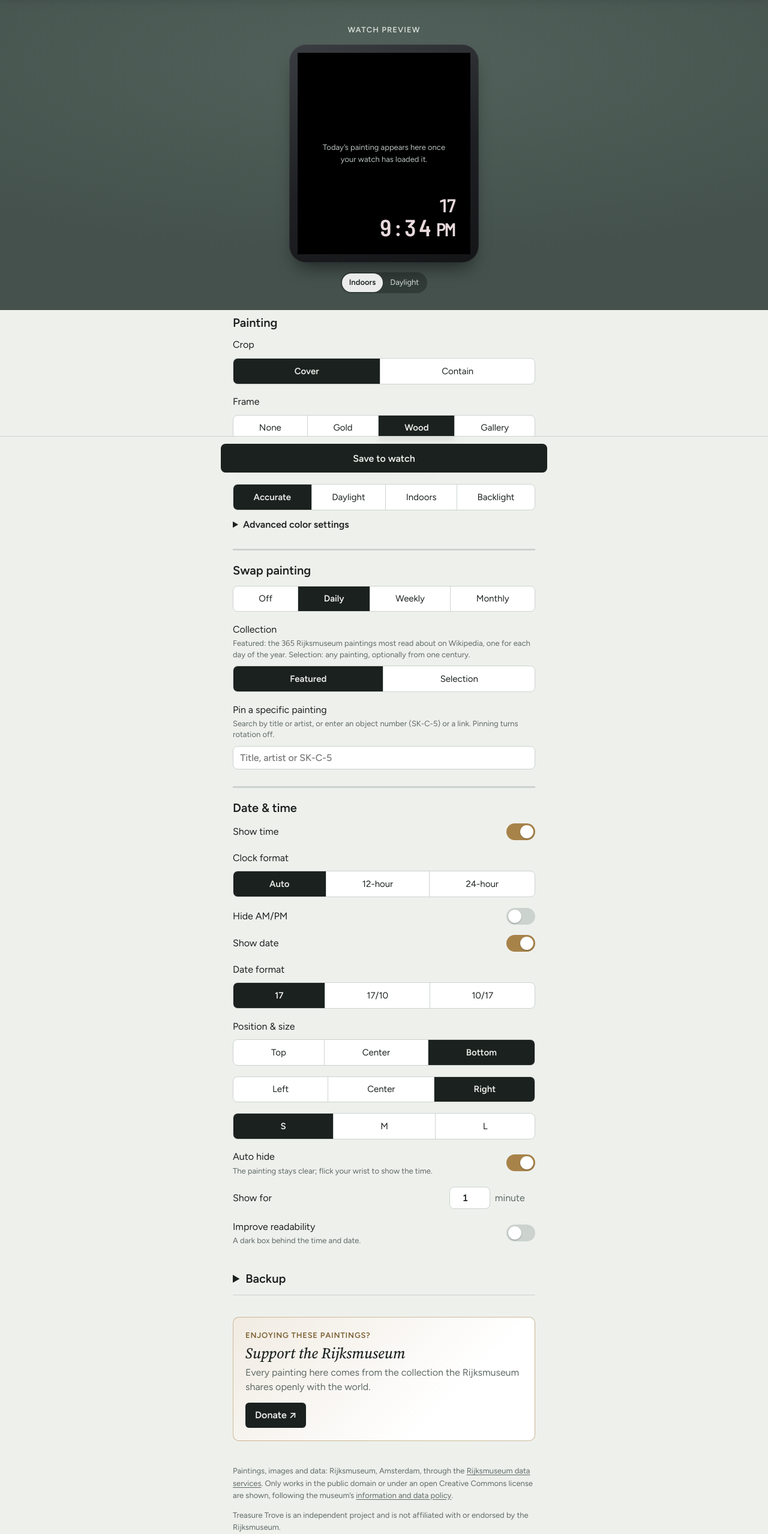
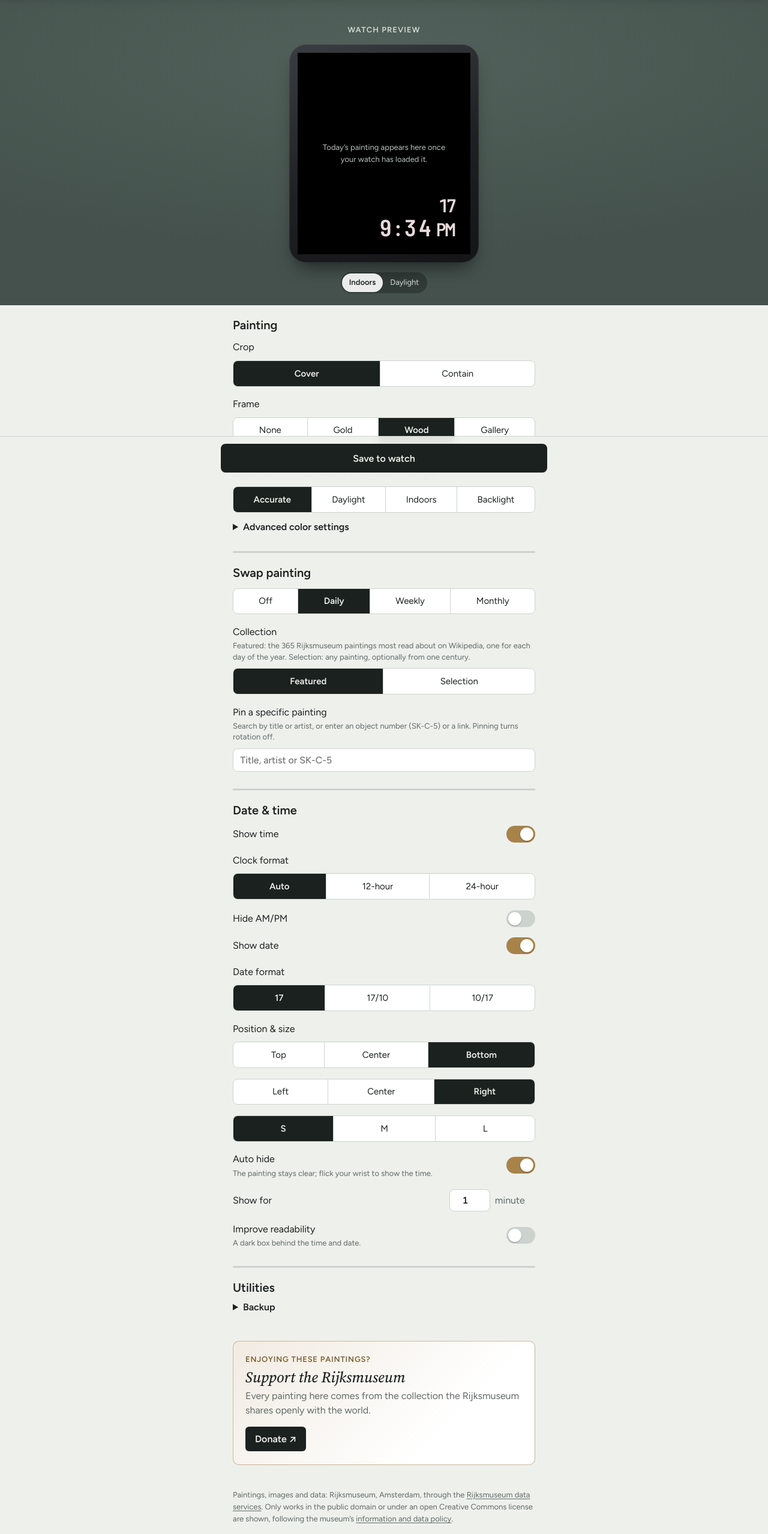
Before and after one commit to jesse-mm/nightwatch, a website: page site/index.html in a window 1280 px wide. Shown: the top 2558 px of the page at 60% size. Drawn offline with Linux system fonts and the light colour scheme.

Commit message:
feat(settings): add a Utilities group holding Backup; even spacing above the Painting group

```diff
--- a/site/index.html
+++ b/site/index.html
@@ -278,8 +278,9 @@
       </label>
     </section>
 
-    <section class="group" aria-label="Backup" data-i18n-attr="aria-label:backup.title">
-      <details class="advanced">
+    <section class="group block" aria-labelledby="g-utilities">
+      <h2 id="g-utilities" data-i18n="utilities.title">Utilities</h2>
+      <details class="advanced nested">
         <summary data-i18n="backup.title">Backup</summary>
         <div class="row stacked">
           <span class="row-text"><span data-i18n="backup.copyTitle">Copy a backup</span>
--- a/site/style.css
+++ b/site/style.css
@@ -61,7 +61,7 @@ a { color: inherit; text-underline-offset: 0.18em; }
 .wall {
   background:
     radial-gradient(120% 90% at 50% 20%, var(--wall-light), var(--wall) 70%);
-  padding: 2.5rem 1rem 1.75rem;
+  padding: 2.5rem 1rem 1.25rem;
   display: flex;
   flex-direction: column;
   align-items: center;
@@ -373,7 +373,7 @@ main {
 
 /* Frame + color tuning sit right under the preview so changes are visible
    without scrolling. */
-.group.look { padding-top: 0.5rem; }
+.group.look { padding-top: 1.25rem; }
 .group.look .row { padding: 0.65rem 0; }
 
 /* ---------------- paintings from (era) ---------------- */
@@ -534,6 +534,7 @@ main {
 .pin-field .text-button { margin-top: 0; }
 
 .backup-input {
+  box-sizing: border-box;
   width: 100%;
   padding: 0.55rem 0.7rem;
   font: 400 var(--step--1)/1.4 ui-monospace, Menlo, monospace;
@@ -975,5 +976,6 @@ canvas.draggable:active { cursor: grabbing; }
   padding-top: 1.25rem;
 }
 
-/* No empty line under the search field until there's something to say. */
-.pin-form .label-status:empty { display: none; }
+/* No empty status lines taking up room until there's something to say. */
+.group .label-status:empty,
+#status:empty { display: none; }
--- a/site/translations/en-US.json
+++ b/site/translations/en-US.json
@@ -135,6 +135,7 @@
   "showFor.unit": "{count, plural, one {minute} other {minutes}}",
   "readability.title": "Improve readability",
   "readability.help": "A dark box behind the time and date.",
+  "utilities.title": "Utilities",
   "backup.title": "Backup",
   "backup.copyTitle": "Copy a backup",
   "backup.copyHelp": "Your settings and the looks you saved per painting live only on this phone, and are gone if you remove the watchface. Copy them and keep the text somewhere safe, for example in a note or an email to yourself.",
--- a/site/translations/nl-NL.json
+++ b/site/translations/nl-NL.json
@@ -135,6 +135,7 @@
   "showFor.unit": "{count, plural, one {minuut} other {minuten}}",
   "readability.title": "Betere leesbaarheid",
   "readability.help": "Een donker vlak achter de tijd en datum.",
+  "utilities.title": "Hulpmiddelen",
   "backup.title": "Back-up",
   "backup.copyTitle": "Maak een back-up",
   "backup.copyHelp": "Je instellingen en de weergaven die je per schilderij hebt bewaard, staan alleen op deze telefoon en zijn weg als je de watchface verwijdert. Kopieer ze en bewaar de tekst op een veilige plek, bijvoorbeeld in een notitie of een e-mail aan jezelf.",
```
